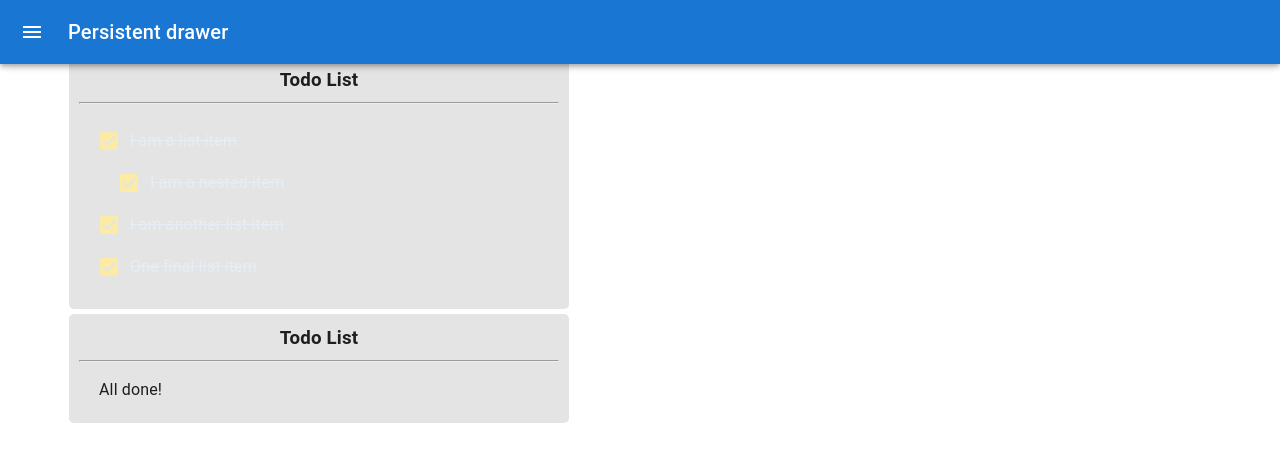
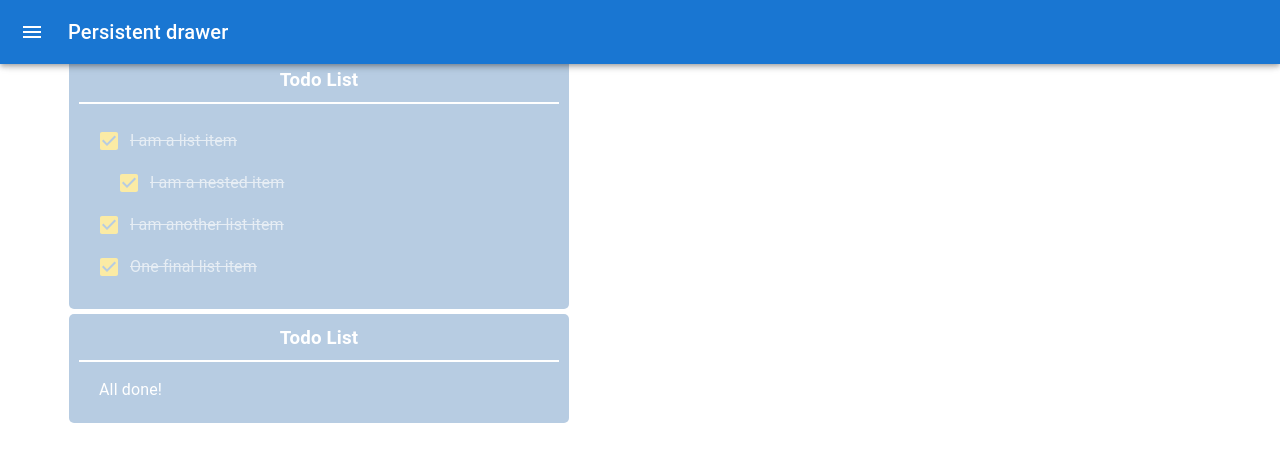
Before and after one commit to pumbas600/HalpSite, a React (Create React App) app in the folder frontend/: page /todo in a window 1280 px wide. Shown: the top 462 px of the page. Built offline with nearby package versions, Linux system fonts and the light colour scheme.

Commit message:
Update todo.css
Changed the <hr /> styling

```diff
--- a/frontend/src/components/Pages/Todo/todo.css
+++ b/frontend/src/components/Pages/Todo/todo.css
@@ -1,14 +1,15 @@
-@import '../../../styles/variables.css';
+@import "../../../styles/variables.css";
 
 .todo-list {
   width: 500px;
-    background-color: rgb(228, 228, 228);
+  background-color: #b7cce2;
   border-radius: 5px;
   padding: 5px 10px;
   margin: 5px;
 }
 
 .todo-list h3 {
+  color: white;
   margin-top: 5px;
   margin-bottom: 0px;
   text-align: center;
@@ -16,6 +17,12 @@
 
 ul {
   padding-inline-start: 20px;
+  color: white;
+}
+
+hr {
+  border: 0;
+  border-top: 2px solid #fff;
 }
 
 /* I think we should have the sidebar cover content instead of pushing it to the side - erin */
```
Lines whose indentation alone changed are shown as unchanged.
